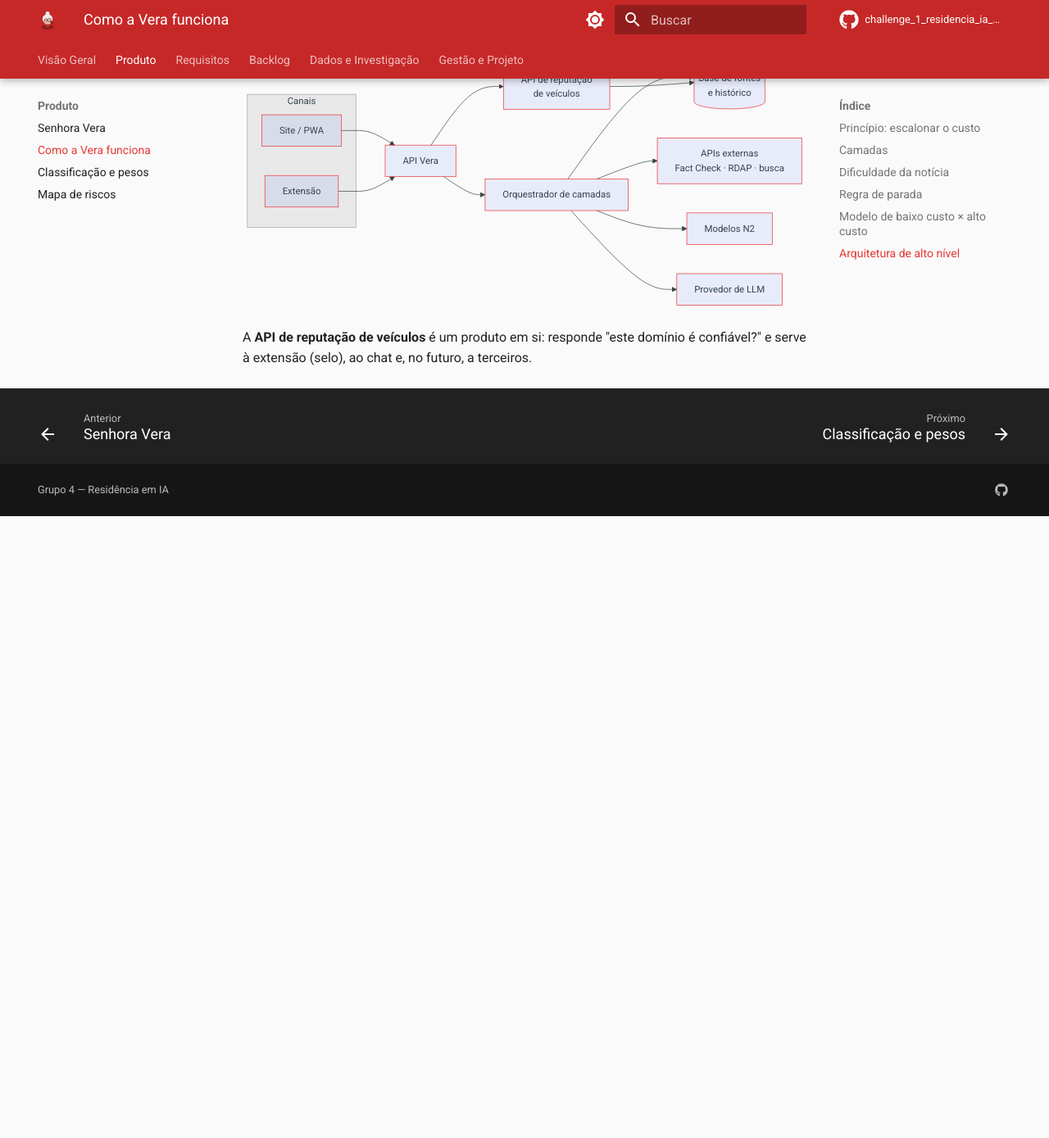
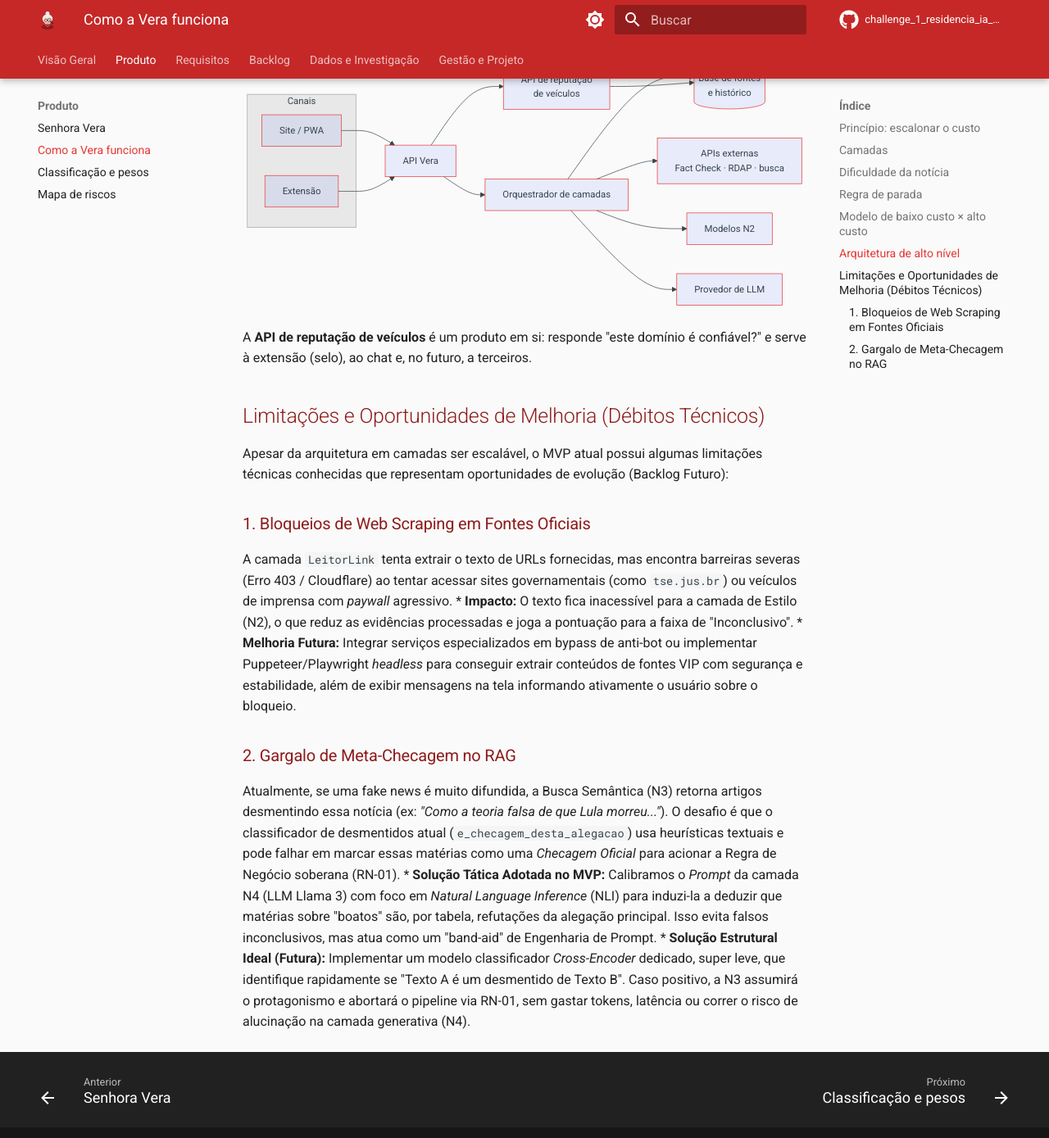
Before and after one commit to Challenge-1-Grupo-04-Residencia/challenge_1_residencia_ia_grupo_4, an MkDocs documentation site: the page built from docs/produto/funcionamento.md, in a window 1280 px wide and 1400 px high, scrolled down 4347 px. Shown: the top 1389 px of the window at 82% size. Built offline with MkDocs 1.6.1 and Material for MkDocs 9.7.7, drawn with Linux system fonts in a browser that asks for light colours; comment, search, counter and statistics services are not loaded; before the commit the page ends 4977 px from its top, so only the background shows below that.

Commit message:
docs: registra limitacoes e debitos tecnicos de RAG e NLI

```diff
--- a/docs/produto/funcionamento.md
+++ b/docs/produto/funcionamento.md
@@ -109,3 +109,17 @@ flowchart LR
 
 A **API de reputação de veículos** é um produto em si: responde "este domínio é
 confiável?" e serve à extensão (selo), ao chat e, no futuro, a terceiros.
+
+## Limitações e Oportunidades de Melhoria (Débitos Técnicos)
+
+Apesar da arquitetura em camadas ser escalável, o MVP atual possui algumas limitações técnicas conhecidas que representam oportunidades de evolução (Backlog Futuro):
+
+### 1. Bloqueios de Web Scraping em Fontes Oficiais
+A camada `LeitorLink` tenta extrair o texto de URLs fornecidas, mas encontra barreiras severas (Erro 403 / Cloudflare) ao tentar acessar sites governamentais (como `tse.jus.br`) ou veículos de imprensa com *paywall* agressivo.
+* **Impacto:** O texto fica inacessível para a camada de Estilo (N2), o que reduz as evidências processadas e joga a pontuação para a faixa de "Inconclusivo".
+* **Melhoria Futura:** Integrar serviços especializados em bypass de anti-bot ou implementar Puppeteer/Playwright *headless* para conseguir extrair conteúdos de fontes VIP com segurança e estabilidade, além de exibir mensagens na tela informando ativamente o usuário sobre o bloqueio.
+
+### 2. Gargalo de Meta-Checagem no RAG
+Atualmente, se uma fake news é muito difundida, a Busca Semântica (N3) retorna artigos desmentindo essa notícia (ex: *"Como a teoria falsa de que Lula morreu..."*). O desafio é que o classificador de desmentidos atual (`e_checagem_desta_alegacao`) usa heurísticas textuais e pode falhar em marcar essas matérias como uma *Checagem Oficial* para acionar a Regra de Negócio soberana (RN-01).
+* **Solução Tática Adotada no MVP:** Calibramos o *Prompt* da camada N4 (LLM Llama 3) com foco em *Natural Language Inference* (NLI) para induzi-la a deduzir que matérias sobre "boatos" são, por tabela, refutações da alegação principal. Isso evita falsos inconclusivos, mas atua como um "band-aid" de Engenharia de Prompt.
+* **Solução Estrutural Ideal (Futura):** Implementar um modelo classificador *Cross-Encoder* dedicado, super leve, que identifique rapidamente se "Texto A é um desmentido de Texto B". Caso positivo, a N3 assumirá o protagonismo e abortará o pipeline via RN-01, sem gastar tokens, latência ou correr o risco de alucinação na camada generativa (N4).
```
